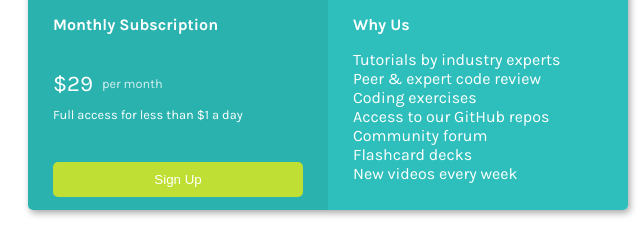
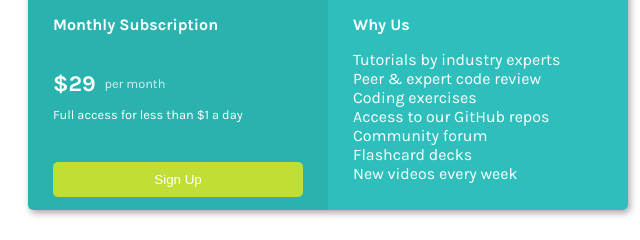
Before and after one commit to SahilGoel05/pricing-card-frontend-challenge, a plain HTML site: page index.html in a window 1280 px wide. Shown: the part 218-458 px from the top of the page, 0-640 px from the left. Drawn offline with Linux system fonts and the light colour scheme.

Commit message:
Update style.css

```diff
--- a/style.css
+++ b/style.css
@@ -86,7 +86,7 @@ button:hover {
 }
 
 #price {
-  font-weigh: 700;
+  font-weight: 700;
   font-size: 1.4rem;
 }
 
```
